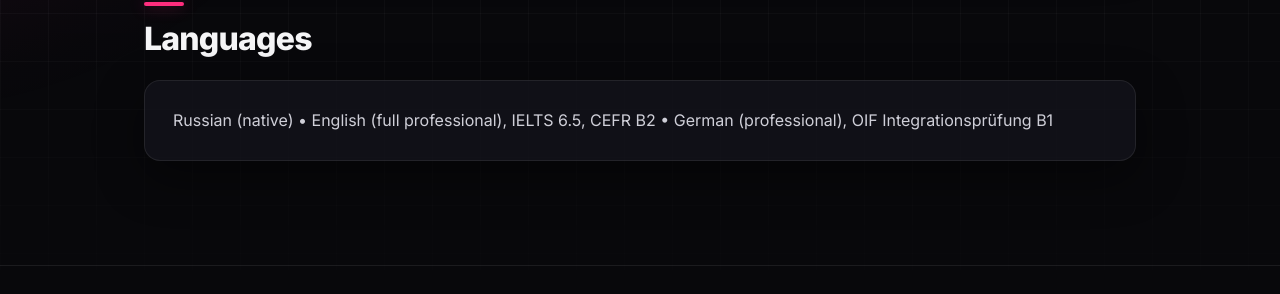
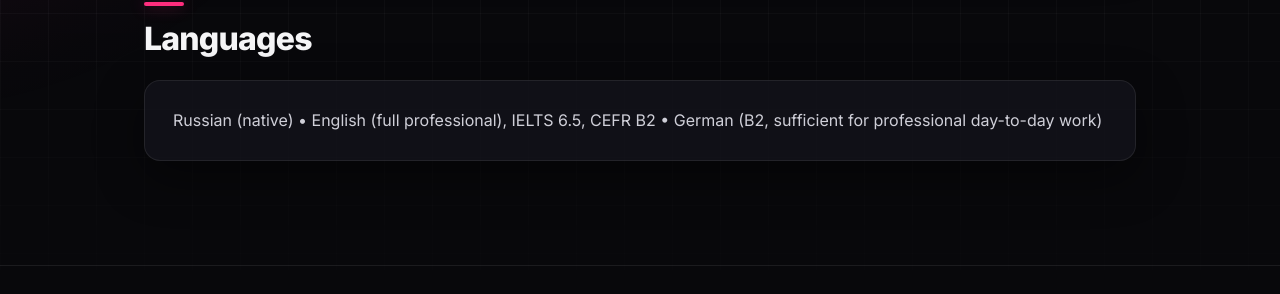
Before and after one commit to artiz/artiz.github.io, a Jekyll site: the page built from README.md, in a window 1280 px wide and 900 px high, scrolled down 5219 px. Shown: the part 563-857 px from the top of the window. Built offline with Jekyll 4.4.1, drawn with Linux system fonts in a browser that asks for light colours; our own code applies the rules of GitHub Pages for plain Markdown files.

Commit message:
cv: German at B2, sufficient for professional day-to-day work
Raise the German level to B2 in all three versions, with a note that it
is enough for professional day-to-day work ("ausreichend für den
professionellen Berufsalltag" in the German CV). The earlier B1
integration exam reference is dropped so the two levels do not
contradict each other. Both PDFs stay at three pages.

Co-Authored-By: Claude Opus 5.5 <noreply@anthropic.com>
Claude-Session: https://claude.ai/code/session_013aFv84CjuUQqg1PbHJ5fBf

```diff
--- a/README.md
+++ b/README.md
@@ -167,4 +167,4 @@ Belarusian National Technical University | Minsk, Belarus  *1997-2002* | Compute
 
 ### Languages
 
-Russian (native) • English (full professional), IELTS 6.5, CEFR B2 • German (professional), OIF Integrationsprüfung B1
+Russian (native) • English (full professional), IELTS 6.5, CEFR B2 • German (B2, sufficient for professional day-to-day work)
```
Also changed, not shown: FullExperience.md (+1 -1 lines), GermanVersion.md (+1 -1 lines), 2 other files.
